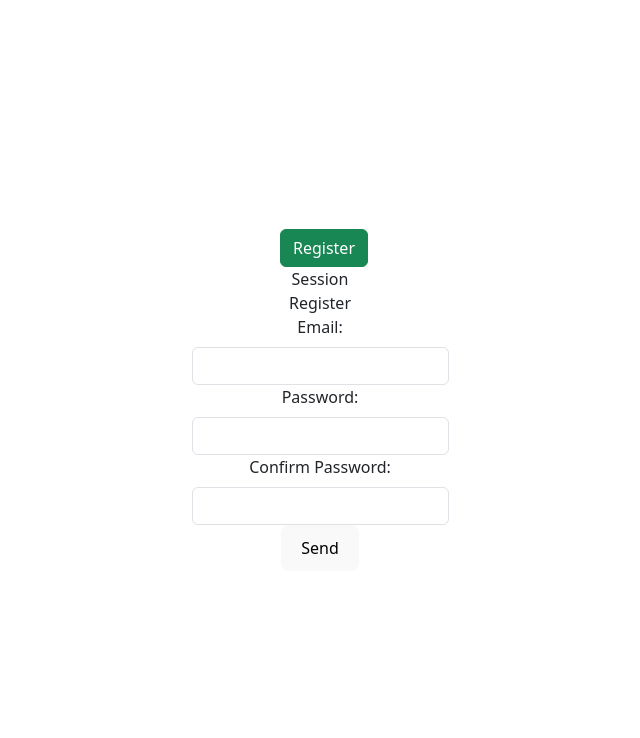
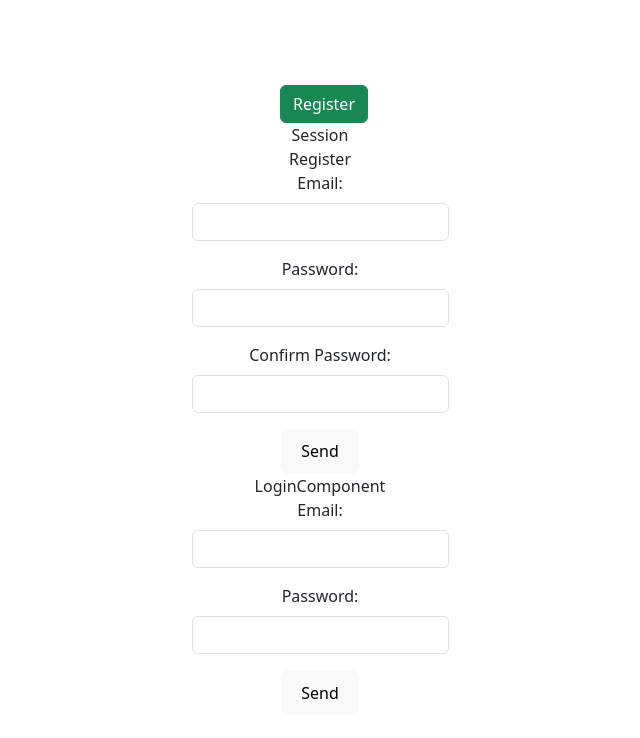
Before and after one commit to Robr44/FullStackJr-30, a React (Vite) app in the folder REACT/peticiones-app/: page /session in a window 1280 px wide. Shown: the top 738 px of the page, without its empty margins (320-960 px from the left). Built offline with nearby package versions, Linux system fonts and the light colour scheme; no server answers.

Commit message:
Aplicando errores en la vista de formulario para que se muestren

```diff
--- a/REACT/peticiones-app/src/components/CardCharacter.jsx
+++ b/REACT/peticiones-app/src/components/CardCharacter.jsx
@@ -25,7 +25,7 @@ const findCharacterInFavorites = () => {
 //console.log(listFavorites);
   return (
     <div>
-        <div className="card" style={{height: '38vh'}}>
+        <div className="card" style={{height: '42vh'}}>
   <img src={image} className="card-img-top" alt="image-character" />
   <div className="card-body">
     <h5 className="card-title">{name}</h5>
--- a/REACT/peticiones-app/src/views/session/SessionView.jsx
+++ b/REACT/peticiones-app/src/views/session/SessionView.jsx
@@ -1,4 +1,5 @@
 import { RegisterComponent } from "./components/RegisterComponent"
+import { LoginComponent } from "./components/LoginComponent"
 
 //rafc
 export const SessionView = () => {
@@ -6,6 +7,7 @@ export const SessionView = () => {
     <div>
     Session
     <RegisterComponent />
+    <LoginComponent/>
     </div>
   )
 }
--- /dev/null
+++ b/REACT/peticiones-app/src/views/session/components/LoginComponent.jsx
@@ -0,0 +1,48 @@
+import { useForm } from "react-hook-form"
+import * as yup from 'yup'
+import { yupResolver } from "@hookform/resolvers/yup"
+import { signInWithEmailAndPassword} from 'firebase/auth'
+import { auth } from "../../../repositories/config"
+
+const schema = yup.object({
+      email: yup.string().email("Please enter a correct format: email@email.com").required(),
+      password: yup.string().required().min(8,"Please enter a correct password")
+})
+
+export const LoginComponent = () => {
+    const {register, handleSubmit, formState: {errors}} = useForm({
+      resolver: yupResolver(schema)
+    });
+
+     const onSubmitForm = (data) => {
+
+        signInWithEmailAndPassword(auth, data.email, data.password)
+  .then((userCredential) => {
+    // Signed in
+    const user = userCredential.user;
+    console.log(user);
+
+    // ...
+  })
+  .catch((error) => {
+    const errorCode = error.code;
+    const errorMessage = error.message;
+    console.error(errorCode);
+    console.error(errorMessage);
+
+  });
+}
+  return (
+     <section>LoginComponent
+    <form onSubmit={handleSubmit(onSubmitForm)}>
+      <label className="form-label" >Email: </label>
+      <input type="email" className="form-control" name="input_email" {...register('email')} />
+      <p className='text-danger'>{errors.email && errors.email.message }</p>
+      <label className="form-label">Password: </label>
+      <input type="password" className="form-control" name="input_password" {...register('password')}/>
+      <p className='text-danger'>{errors.password && errors.password.message }</p>
+      <button type="submit">Send</button>
+    </form>
+    </section>
+  )
+}
--- a/REACT/peticiones-app/src/views/session/components/RegisterComponent.jsx
+++ b/REACT/peticiones-app/src/views/session/components/RegisterComponent.jsx
@@ -7,16 +7,16 @@ import { auth } from '../../../repositories/config';
 const schema = yup.object({
   email: yup.string().email("Please enter a correct format: email@email.com").required(),
   password: yup.string().required().min(8,"Please enter a min 8 char")
-  .matches(/[A-Z]/)
-  .matches(/[a-z]/)
-  .matches(/[0-9]/)
-  .matches(/[!@#$%&*?.,_:<>"|]/),
-  confirm_password: yup.string().oneOf([yup.ref("password")])
+  .matches(/[A-Z]/, 'Please enter a 1 char in Mayus')
+  .matches(/[a-z]/, 'Please enter a 1 char in Minus')
+  .matches(/[0-9]/, 'Please enter a 1 Number')
+  .matches(/[!@#$%&*?.,_:<>"|]/, 'Please enter a 1 special Char'),
+  confirm_password: yup.string().oneOf([yup.ref("password"), null],'Check our password')
 })
 
 
 export const RegisterComponent = () => {
- const {register,handleSubmit} = useForm({
+ const {register,handleSubmit, formState:{errors}} = useForm({
     resolver: yupResolver(schema)
  })
 
@@ -42,6 +42,8 @@ export const RegisterComponent = () => {
     // Signed up
     const user = userCredential.user;
     console.log(user);
+
+    alert('User successfully registered')
     // ...
   })
   .catch((error) => {
@@ -60,10 +62,13 @@ export const RegisterComponent = () => {
     <form onSubmit={handleSubmit(onSubmitForm)}>
       <label className="form-label" >Email: </label>
       <input type="email" className="form-control" name="input_email" {...register('email')} />
+      <p className='text-danger'>{errors.email && errors.email.message}</p>
       <label className="form-label">Password: </label>
       <input type="password" className="form-control" name="input_password" {...register('password')}/>
+      <p className='text-danger'>{errors.password && errors.password.message}</p>
       <label className="form-label">Confirm Password: </label>
       <input type="password" className="form-control" {...register('confirm_password')}/>
+      <p className='text-danger'>{errors.confirm_password && errors.confirm_password.message}</p>
       <button type="submit">Send</button>
     </form>
     </div>
```
